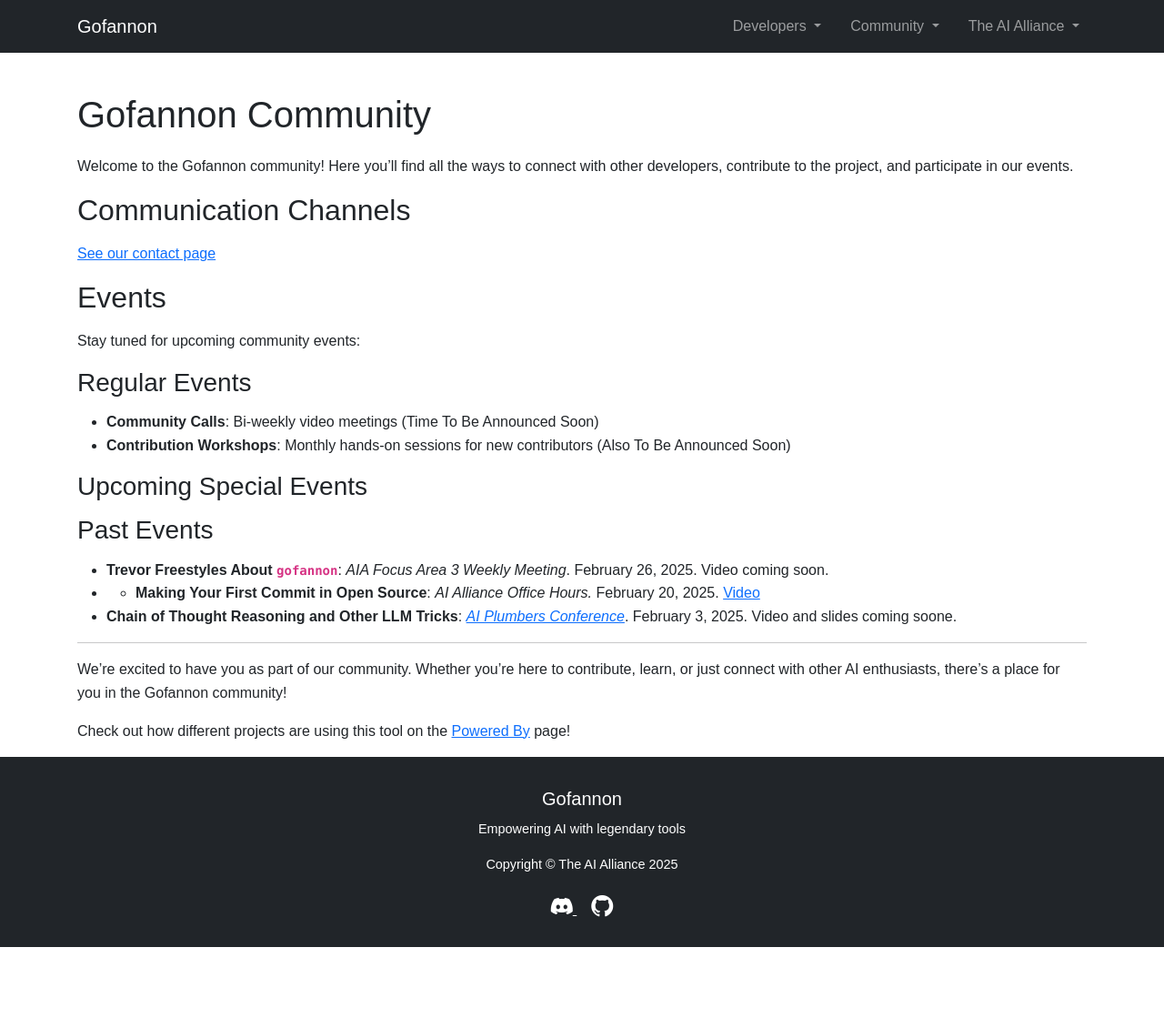
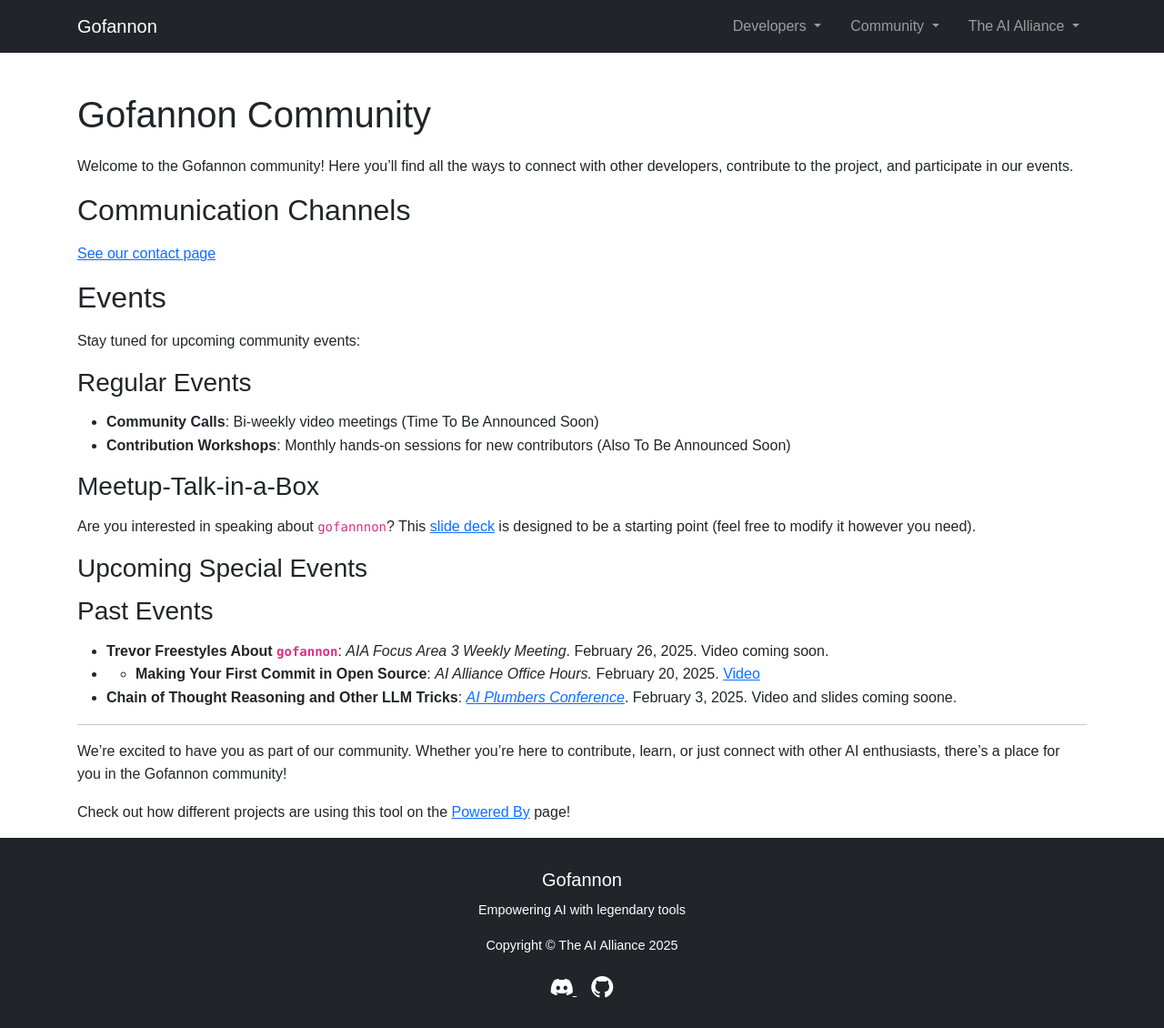
Before and after one commit to vedansh-5/gofannon, a Jekyll site: the page built from website/community/index.md, in a window 1280 px wide. Shown: the whole page at 91% size. Built offline with Jekyll 4.4.1, drawn with Linux system fonts in a browser that asks for light colours; before the commit the page ends 1041 px from its top, so only the background shows below that.

Commit message:
Add meetup-talk-in-a-box (#278)
Signed-off-by: rawkintrevo <trevor.d.grant@gmail.com>

```diff
--- a/website/community/index.md
+++ b/website/community/index.md
@@ -18,7 +18,13 @@
 - **Community Calls**: Bi-weekly video meetings (Time To Be Announced Soon)
 - **Contribution Workshops**: Monthly hands-on sessions for new contributors (Also To Be Announced Soon)
 
+### Meetup-Talk-in-a-Box
+
+Are you interested in speaking about `gofannnon`? This [slide deck](https://docs.google.com/presentation/d/1BDboR_ni1Rh6BV-VTAhIls8meqO27yC5-htrWieMgmg/edit?usp=sharing)
+is designed to be a starting point (feel free to modify it however you need).
+
 ### Upcoming Special Events
+
 
 
 ### Past Events
```
